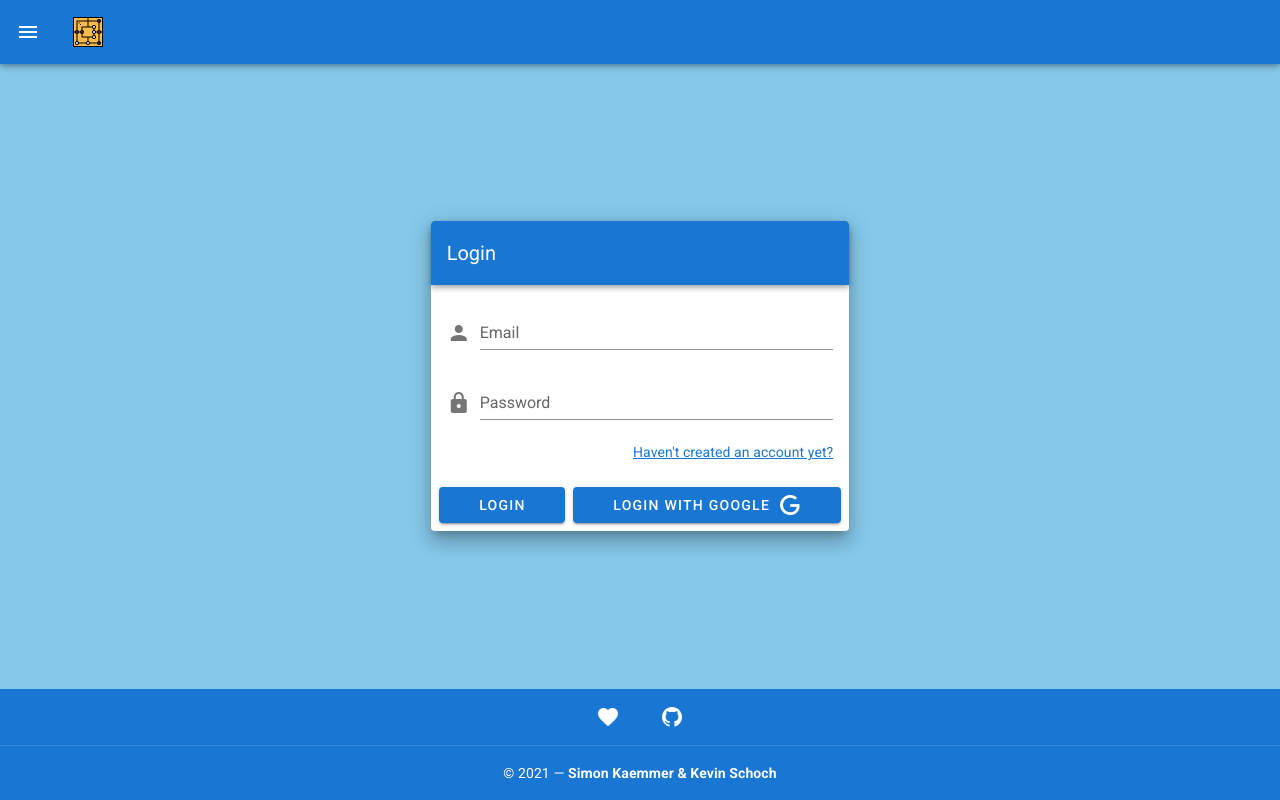
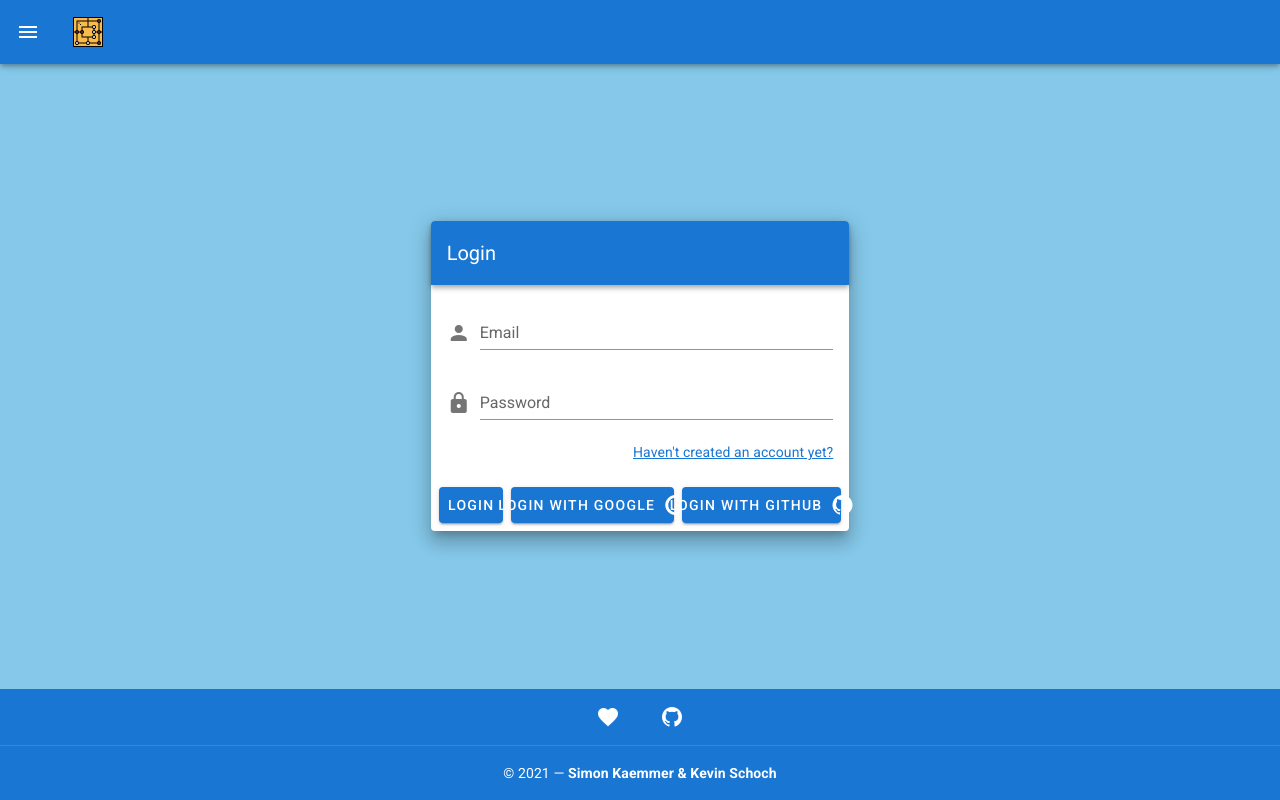
Before and after one commit to simonkaemmer/htwg-scala-mill-vue, a Vue app: page /login in a window 1280 px wide. Built offline with nearby package versions, Linux system fonts and the light colour scheme; what vue-confetti, vue-sweetalert2 would draw is missing.

Commit message:
Changes by Simon

```diff
--- a/src/views/Login.vue
+++ b/src/views/Login.vue
@@ -51,10 +51,19 @@
             <v-btn
                 color="primary"
                 class="flex"
-                @click="submitWithGoogle()"
+                @click="submitWithProvider('Google')"
             >Login with Google
               <v-icon class="ml-2">
                 mdi-google
+              </v-icon>
+            </v-btn>
+            <v-btn
+                color="primary"
+                class="flex"
+                @click="submitWithProvider('Github')"
+            >Login with GitHub
+              <v-icon class="ml-2">
+                mdi-github
               </v-icon>
             </v-btn>
           </v-card-actions>
@@ -65,7 +74,7 @@
 </template>
 
 <script>
-import { GoogleAuthProvider, getAuth, signInWithPopup,signInWithEmailAndPassword } from 'firebase/auth'
+// import { GithubAuthProvider, GoogleAuthProvider, getAuth, signInWithPopup } from 'firebase/auth'
 
 export default {
   data() {
@@ -96,18 +105,16 @@ export default {
     }
   },
   methods: {
-    submitWithGoogle() {
+    async submitWithProvider(providerType) {
       this.showAlert = false
-      const auth = getAuth()
-      const provider = new GoogleAuthProvider()
-      signInWithPopup(auth, provider).then(request => {
-        console.log(request)
-        this.$router.push('/')
-      })
-      .catch(err => {
+      try {
+        await this.$store.dispatch('loginWithGoogle', providerType)
+      } catch (e) {
         this.showAlert = true
-        console.log(err)
-      })
+        console.log(e)
+        return
+      }
+      this.$router.push('/')
     },
     async submit() {
       this.showAlert = false
```
